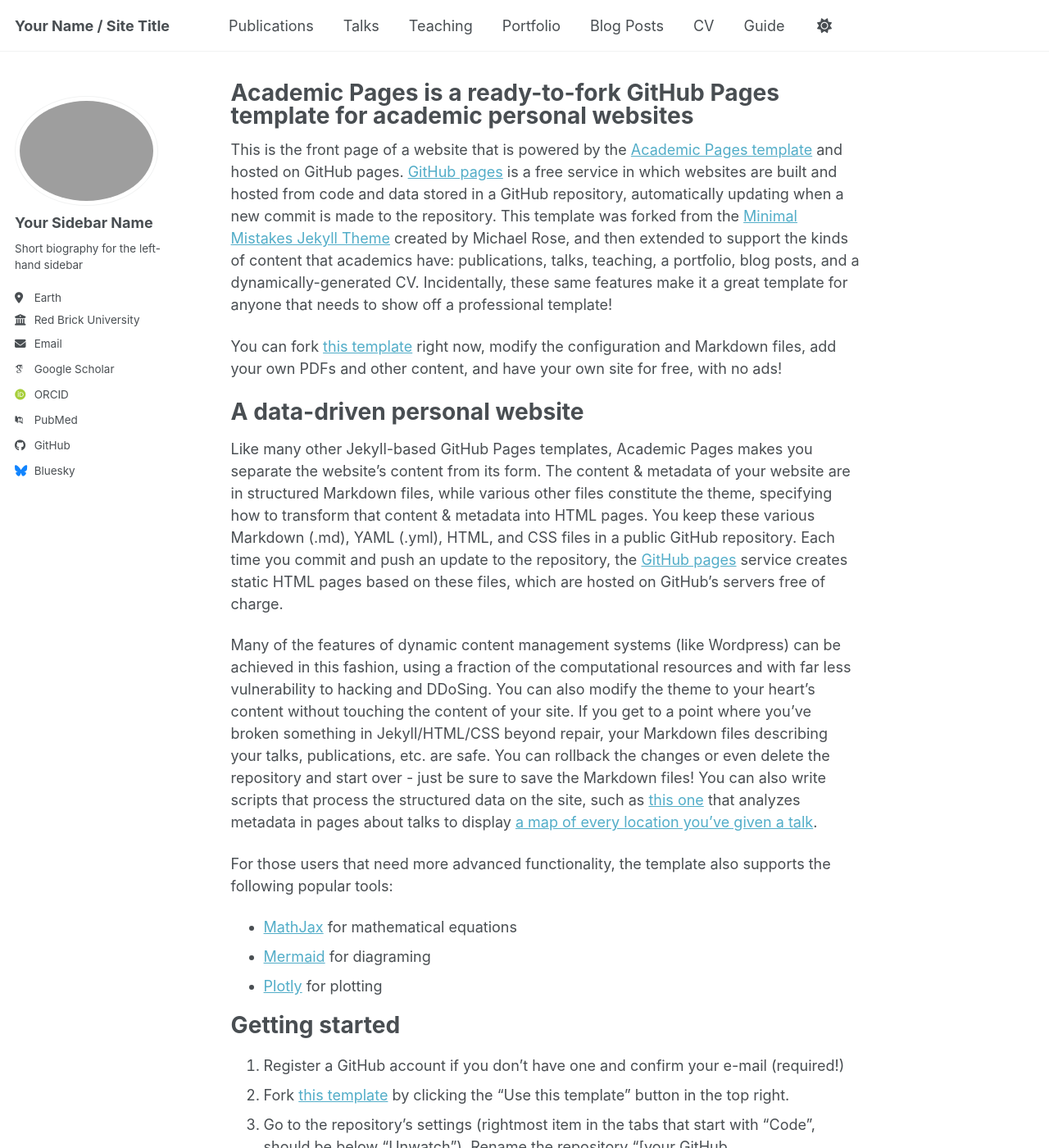
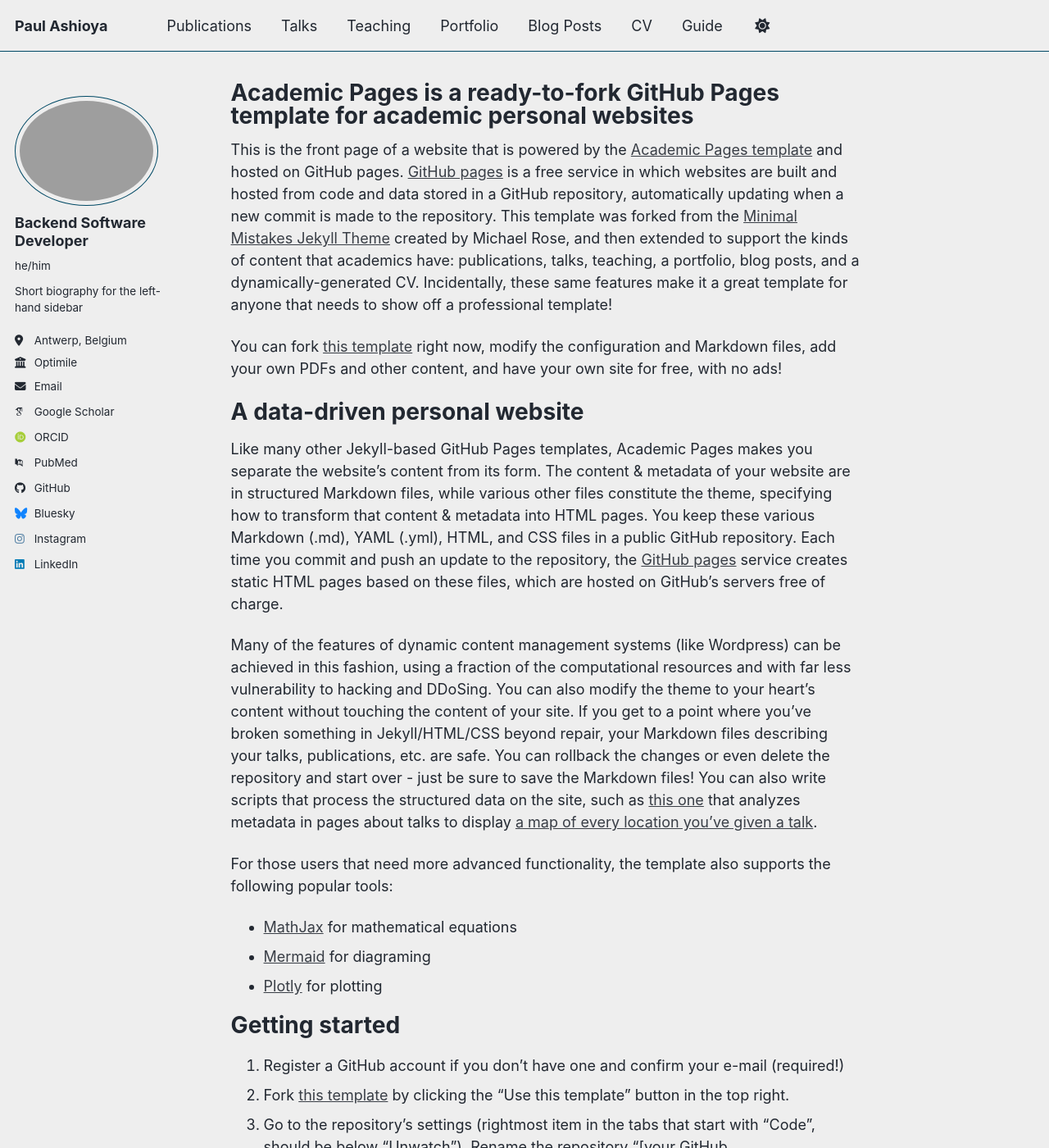
Before and after one commit to pashioya/academicpages, a Jekyll site: the page built from _pages/about.md, in a window 1280 px wide and 1400 px high. Shown: the whole window at 82% size. Built offline with Jekyll 4.4.1, drawn with Linux system fonts in a browser that asks for light colours; some web fonts are replaced; a script bundle is joined from its source files by our own code; library files that are not in the unit come from our copies; some of the changed text lies outside the part shown.

Commit message:
WIP add base configuration

```diff
--- a/_config.yml
+++ b/_config.yml
@@ -8,15 +8,15 @@
 
 # Basic Site Settings
 locale                   : "en-US"
-site_theme               : "default" # the available themes options are "default", "air", "sunrise", "mint", "dirt" and "contrast"
-title                    : "Your Name / Site Title"
+site_theme               : "air" # the available themes options are "default", "air", "sunrise", "mint", "dirt" and "contrast"
+title                    : "Paul Ashioya"
 title_separator          : "-"
-name                     : &name "Your Name"
-description              : &description "Your Name's academic portfolio"   # Update this with a general description of your site, this is the default if not overridden by a page
-url                      : https://academicpages.github.io # The base hostname & protocol for your site e.g. "https://[your GitHub username].github.io",
+name                     : &name "Paul Ashioya"
+description              : &description "Paul Ashioya's academic portfolio"   # Update this with a general description of your site, this is the default if not overridden by a page
+url                      : https://paul-ashioya.com # The base hostname & protocol for your site e.g. "https://[your GitHub username].github.io",
                                                            # or if you already have some other page hosted on Github then use "https://[your GitHub username].github.io/[Your Repo Name]"
 baseurl                  : "" # the subpath of your site, e.g. "/blog"
-repository               : "academicpages/academicpages.github.io"
+repository               : "pashioya/academicpages"
 
 # Site Author - The following control what appear as part of the author content on the side bar.
 #               If a field is blank the icon and link will not appear, otherwise it will be shown.
@@ -24,13 +24,13 @@
 author:
   # Biographic information
   avatar           : "profile.png"
-  name             : "Your Sidebar Name"
-  pronouns         : # example: "she/her"
+  name             : "Backend Software Developer"
+  pronouns         : "he/him"
   bio              : "Short biography for the left-hand sidebar"
-  location         : "Earth"
-  employer         : "Red Brick University"
+  location         : "Antwerp, Belgium"
+  employer         : "Optimile"
   uri              : # URL
-  email            : "none@example.org"
+  email            : "john.ashioya@gmail.com"
 
   # Academic websites
   academia         : # URL
@@ -51,22 +51,22 @@
   bitbucket        : # Username - Update with your username on the site
   codepen          : # Username
   dribbble         : # Username
-  github           : "academicpages"
+  github           : pashioya
   kaggle           : # Username
   stackoverflow    : # User number or user number and name (i.e., use "1" or "1/jeff-atwood")
 
   # Social media
   artstation       : # Username
-  bluesky          : "bsky.app" # Replace this with you Bluesky username
+  bluesky          : "paul-ashioya"
   facebook         : # Username
   flickr           : # Username
   foursquare       : # Username
   goodreads        : # Username
   google_plus      : # Username
   keybase          : # Username
-  instagram        : # Username
+  instagram        :  "paul.ashioya"
   lastfm           : # Username
-  linkedin         : # Username
+  linkedin         :  "paul-ashioya"
   mastodon         : # URL
   medium           : # URL
   pinterest        : # Username
```
Also changed, not shown: 1 other file.
